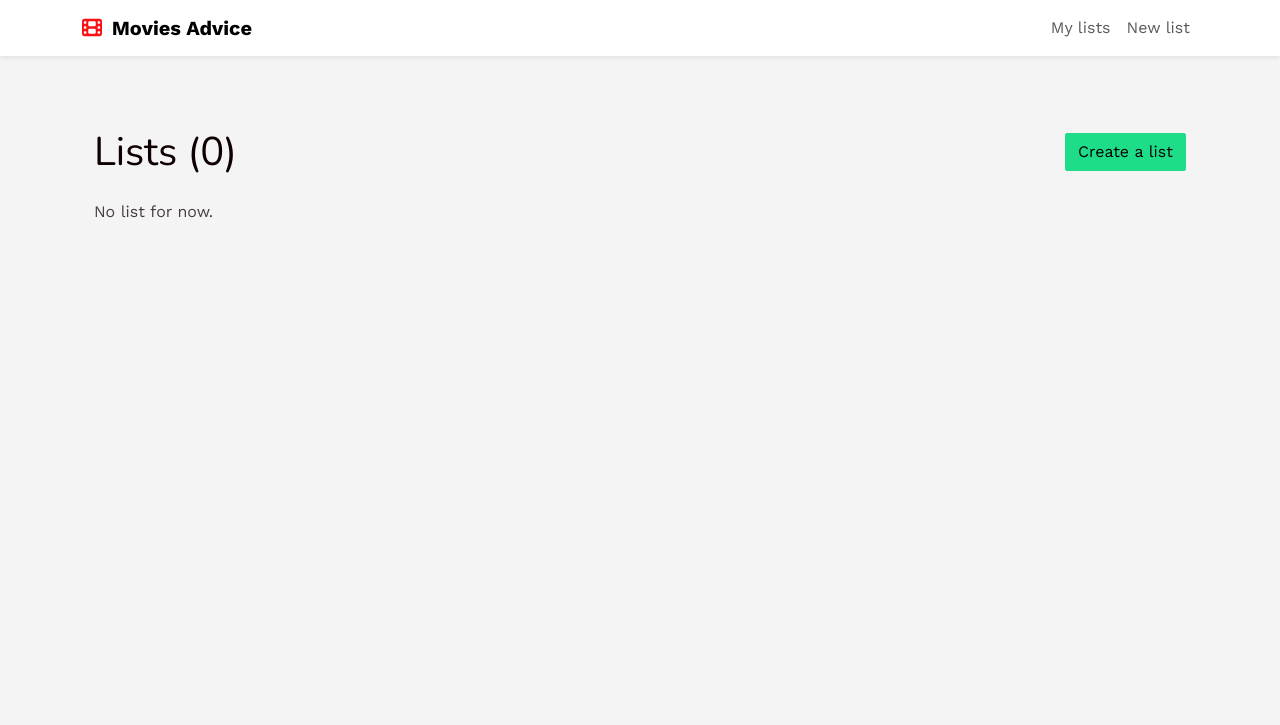
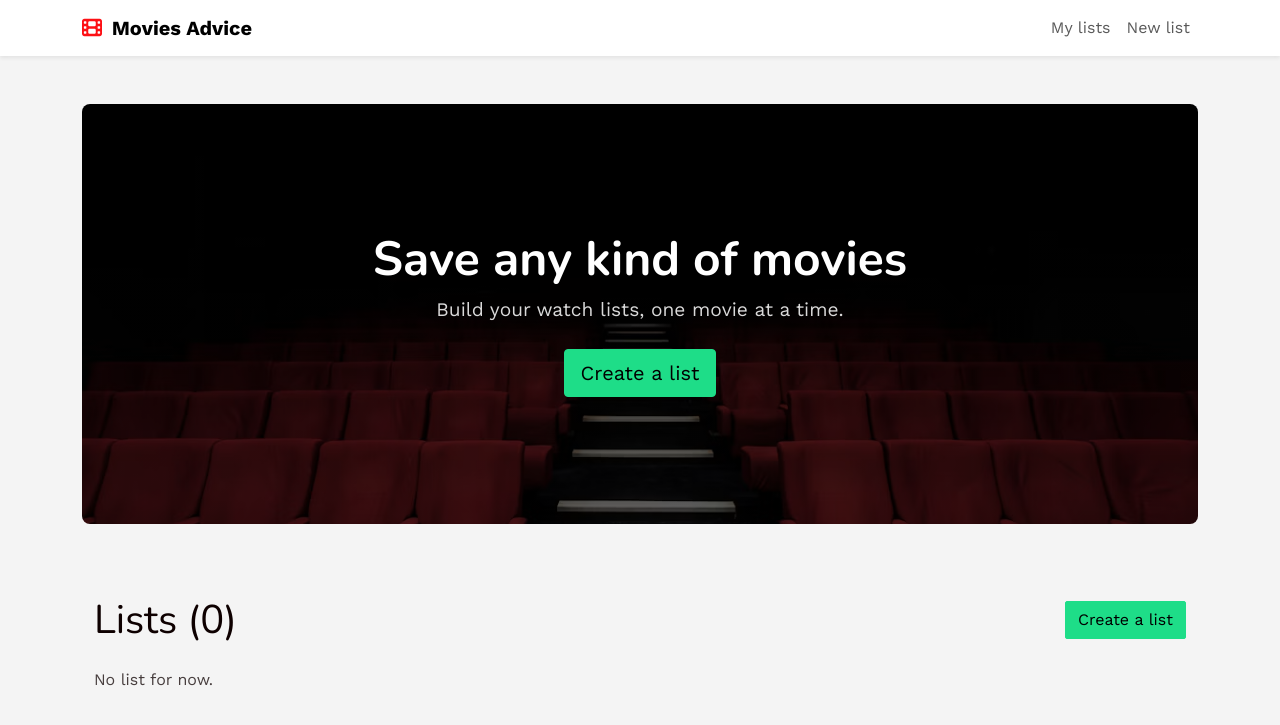
Before and after one commit to MortalHammer92/rails-watch-list, a Rails app: page / in a window 1280 px wide. Shown: the top 725 px of the page. Run offline with Rails 7, Linux system fonts and the light colour scheme; data that the repository does not hold is empty; style sheets or scripts are compiled from the project's sources; parts of the project's set-up code (start-up, migrations or seed data) failed here and were passed over; some libraries are stand-ins or nearby versions.

Commit message:
Add home banner

```diff
--- /dev/null
+++ b/app/assets/stylesheets/components/_home_banner.scss
@@ -0,0 +1,24 @@
+.home-banner {
+  height: 420px;
+  background-image: linear-gradient(rgba(0, 0, 0, 0.55), rgba(0, 0, 0, 0.55)), image-url("cinema.jpg");
+  background-size: cover;
+  background-position: center;
+  border-radius: 8px;
+  display: flex;
+  flex-direction: column;
+  align-items: center;
+  justify-content: center;
+  text-align: center;
+  color: white;
+
+  h1 {
+    font-size: 3rem;
+    font-weight: bold;
+  }
+
+  p {
+    font-size: 1.2rem;
+    opacity: 0.85;
+    margin-bottom: 24px;
+  }
+}
--- a/app/assets/stylesheets/components/_index.scss
+++ b/app/assets/stylesheets/components/_index.scss
@@ -4,3 +4,4 @@
 @import "form_legend_clear";
 @import "navbar";
 @import "list_card";
+@import "home_banner";
--- a/app/views/lists/index.html.erb
+++ b/app/views/lists/index.html.erb
@@ -1,4 +1,10 @@
 <!-- app/views/lists/index.html.erb -->
+<div class="home-banner mb-5">
+  <h1>Save any kind of movies</h1>
+  <p>Build your watch lists, one movie at a time.</p>
+  <%= link_to "Create a list", new_list_path, class: "btn btn-primary btn-lg" %>
+</div>
+
 <div class="container py-4">
   <div class="d-flex justify-content-between align-items-center mb-4">
     <h1 class="mb-0">Lists (<%= @lists.count %>)</h1>
```
Also changed, not shown: app/assets/images/cinema.jpg (added), 1 other file.
